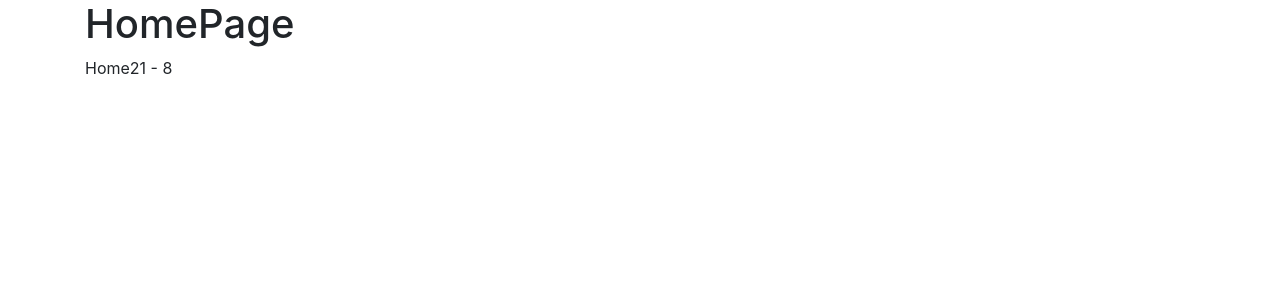
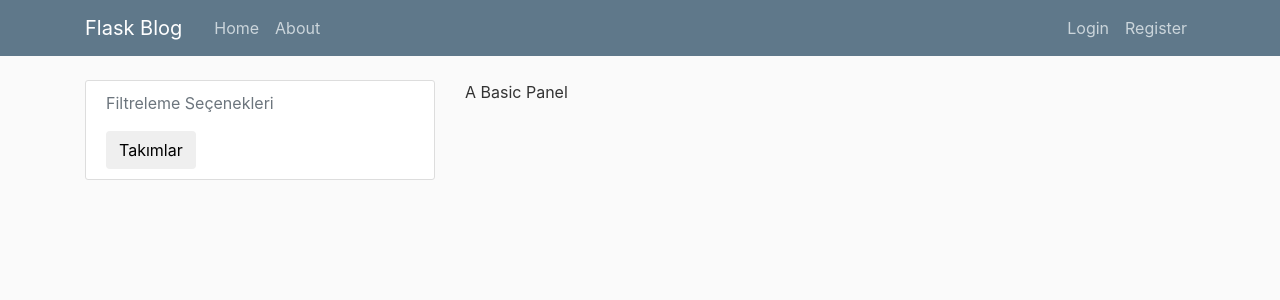
Before and after one commit to erkamakcinar/transfrmarkv2, a Flask app: page / in a window 1280 px wide. Shown: the top 300 px of the page. Run offline with Flask 2, Linux system fonts and the light colour scheme; some libraries are stand-ins or nearby versions.

Commit message:
layout are setting up to a clean view

```diff
--- a/server.py
+++ b/server.py
@@ -1,4 +1,4 @@
-from flask import Flask,render_template
+from flask import Flask,render_template, url_for
 
 app = Flask(__name__)
 
--- /dev/null
+++ b/static/main.css
@@ -0,0 +1,80 @@
+body {
+    background: #fafafa;
+    color: #333333;
+    margin-top: 5rem;
+  }
+
+  h1, h2, h3, h4, h5, h6 {
+    color: #444444;
+  }
+
+  .bg-steel {
+    background-color: #5f788a;
+  }
+
+  .site-header .navbar-nav .nav-link {
+    color: #cbd5db;
+  }
+
+  .site-header .navbar-nav .nav-link:hover {
+    color: #ffffff;
+  }
+
+  .site-header .navbar-nav .nav-link.active {
+    font-weight: 500;
+  }
+
+  .content-section {
+    background: #ffffff;
+    padding: 10px 20px;
+    border: 1px solid #dddddd;
+    border-radius: 3px;
+    margin-bottom: 20px;
+  }
+
+  .article-title {
+    color: #444444;
+  }
+
+  a.article-title:hover {
+    color: #428bca;
+    text-decoration: none;
+  }
+
+  .article-content {
+    white-space: pre-line;
+  }
+
+  .article-img {
+    height: 65px;
+    width: 65px;
+    margin-right: 16px;
+  }
+
+  .article-metadata {
+    padding-bottom: 1px;
+    margin-bottom: 4px;
+    border-bottom: 1px solid #e3e3e3
+  }
+
+  .article-metadata a:hover {
+    color: #333;
+    text-decoration: none;
+  }
+
+  .article-svg {
+    width: 25px;
+    height: 25px;
+    vertical-align: middle;
+  }
+
+  .account-img {
+    height: 125px;
+    width: 125px;
+    margin-right: 20px;
+    margin-bottom: 16px;
+  }
+
+  .account-heading {
+    font-size: 2.5rem;
+  }
--- a/templates/layout.html
+++ b/templates/layout.html
@@ -1,5 +1,6 @@
 <!DOCTYPE html>
 <html>
+
 <head>
 
     <!-- Required meta tags -->
@@ -7,29 +8,81 @@
     <meta name="viewport" content="width=device-width, initial-scale=1, shrink-to-fit=no">
 
     <!-- Bootstrap CSS -->
-    <link rel="stylesheet" href="https://maxcdn.bootstrapcdn.com/bootstrap/4.0.0/css/bootstrap.min.css" integrity="sha384-Gn5384xqQ1aoWXA+058RXPxPg6fy4IWvTNh0E263XmFcJlSAwiGgFAW/dAiS6JXm" crossorigin="anonymous">
+    <link rel="stylesheet" href="https://maxcdn.bootstrapcdn.com/bootstrap/4.0.0/css/bootstrap.min.css"
+        integrity="sha384-Gn5384xqQ1aoWXA+058RXPxPg6fy4IWvTNh0E263XmFcJlSAwiGgFAW/dAiS6JXm" crossorigin="anonymous">
 
     <link rel="stylesheet" type="text/css" href="{{ url_for('static', filename='main.css') }}">
 
     {% if title %}
-        <title>Transfermarkt - {{ title }}</title>
+    <title>Transfermarkt - {{ title }}</title>
     {% else %}
-        <title>Acep Ne</title>
+    <title>Transfermarkt</title>
     {% endif %}
 </head>
 
 <body>
-    <div class="container">
-        {% block content %}{% endblock %}
-    </div>
-    <div class="container">
-        {% block content2 %}{% endblock %}
-    </div>
+
+    <!-- Navbar -->
+    <header class="site-header">
+        <nav class="navbar navbar-expand-md navbar-dark bg-steel fixed-top">
+            <div class="container">
+                <a class="navbar-brand mr-4" href="/">Flask Blog</a>
+                <button class="navbar-toggler" type="button" data-toggle="collapse" data-target="#navbarToggle"
+                    aria-controls="navbarToggle" aria-expanded="false" aria-label="Toggle navigation">
+                    <span class="navbar-toggler-icon"></span>
+                </button>
+                <div class="collapse navbar-collapse" id="navbarToggle">
+                    <div class="navbar-nav mr-auto">
+                        <a class="nav-item nav-link" href="/">Home</a>
+                        <a class="nav-item nav-link" href="/about">About</a>
+                    </div>
+                    <!-- Navbar Right Side -->
+                    <div class="navbar-nav">
+                        <a class="nav-item nav-link" href="/login">Login</a>
+                        <a class="nav-item nav-link" href="/register">Register</a>
+                    </div>
+                </div>
+            </div>
+        </nav>
+    </header>
+
+    <main role="main" class="container">
+        <div class="row">
+            <div class="col-md-4">
+                <div class="content-section">
+                    <p class='text-muted'>Filtreleme Seçenekleri</p>
+                    <button type="button" class="btn" data-toggle="collapse" data-target="#takım">Takımlar</button>
+                    <div id="takım" class="collapse">
+                        <div class="form-check">
+                            <input type="checkbox" class="form-check-input" id="takim1" name="fenerbahçe" value="something" checked>
+                            <label class="form-check-label" for="check1">Fenerbahçe</label>
+                        </div>
+                        <div class="form-check">
+                            <input type="checkbox" class="form-check-input" id="takim2" name="galatasaray" value="something" checked>
+                            <label class="form-check-label" for="check1">Galatasaray</label>
+                        </div>
+                    </div>
+                </div>
+            </div>
+            <div class="col-md-8">
+                <div class="panel panel-default">
+                    <div class="panel-body">A Basic Panel</div>
+                </div>
+            </div>
+    </main>
+
     <!-- Optional JavaScript -->
     <!-- jQuery first, then Popper.js, then Bootstrap JS -->
-    <script src="https://code.jquery.com/jquery-3.2.1.slim.min.js" integrity="sha384-KJ3o2DKtIkvYIK3UENzmM7KCkRr/rE9/Qpg6aAZGJwFDMVNA/GpGFF93hXpG5KkN" crossorigin="anonymous"></script>
-    <script src="https://cdnjs.cloudflare.com/ajax/libs/popper.js/1.12.9/umd/popper.min.js" integrity="sha384-ApNbgh9B+Y1QKtv3Rn7W3mgPxhU9K/ScQsAP7hUibX39j7fakFPskvXusvfa0b4Q" crossorigin="anonymous"></script>
-    <script src="https://maxcdn.bootstrapcdn.com/bootstrap/4.0.0/js/bootstrap.min.js" integrity="sha384-JZR6Spejh4U02d8jOt6vLEHfe/JQGiRRSQQxSfFWpi1MquVdAyjUar5+76PVCmYl" crossorigin="anonymous"></script>
+    <script src="https://code.jquery.com/jquery-3.2.1.slim.min.js"
+        integrity="sha384-KJ3o2DKtIkvYIK3UENzmM7KCkRr/rE9/Qpg6aAZGJwFDMVNA/GpGFF93hXpG5KkN"
+        crossorigin="anonymous"></script>
+    <script src="https://cdnjs.cloudflare.com/ajax/libs/popper.js/1.12.9/umd/popper.min.js"
+        integrity="sha384-ApNbgh9B+Y1QKtv3Rn7W3mgPxhU9K/ScQsAP7hUibX39j7fakFPskvXusvfa0b4Q"
+        crossorigin="anonymous"></script>
+    <script src="https://maxcdn.bootstrapcdn.com/bootstrap/4.0.0/js/bootstrap.min.js"
+        integrity="sha384-JZR6Spejh4U02d8jOt6vLEHfe/JQGiRRSQQxSfFWpi1MquVdAyjUar5+76PVCmYl"
+        crossorigin="anonymous"></script>
 
 </body>
+
 </html>
```
